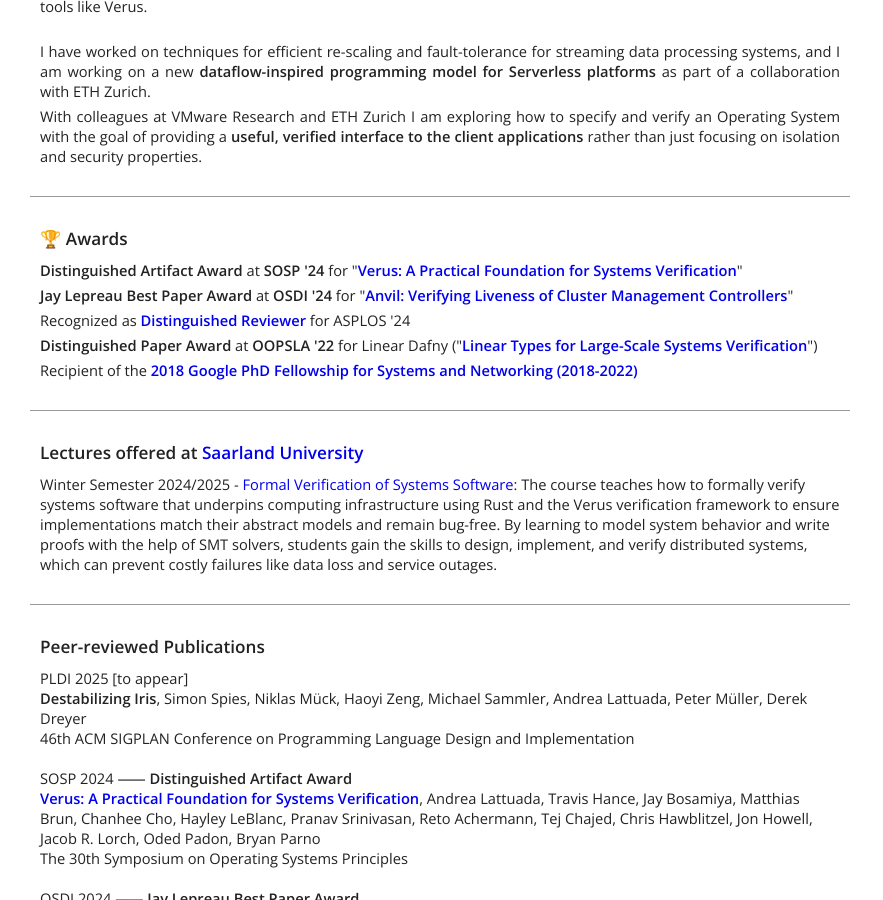
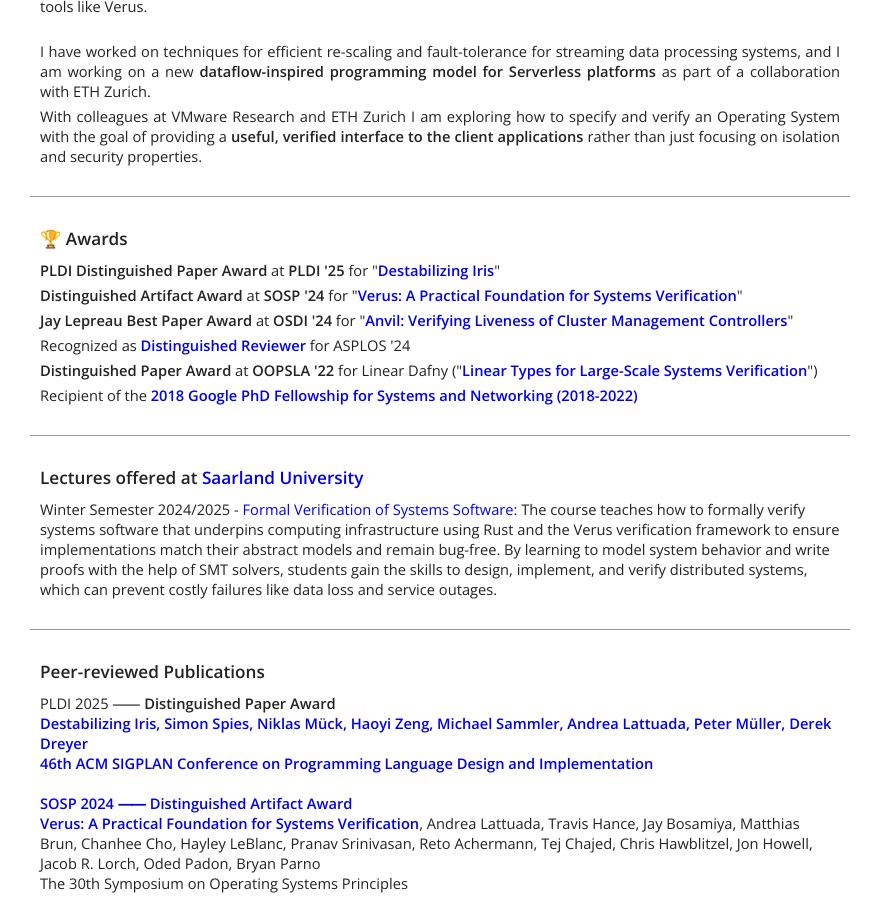
Before and after one commit to utaal/utaal.github.io, a Jekyll site: the page built from index.html, in a window 1280 px wide and 900 px high, scrolled down 779 px. Shown: the whole window, without its empty margins (0-883 px from the left). Built offline with Jekyll 4.4.1, drawn with Linux system fonts in a browser that asks for light colours; nearby versions of some CDN libraries.

Commit message:
add destabilizing iris

```diff
--- a/index.html
+++ b/index.html
@@ -87,6 +87,7 @@
         <div id="awards" class="main relative card">
           <h3>🏆 Awards</h3>
           <ul class="awards">
+            <li><b>PLDI Distinguished Paper Award</b> at <b>PLDI '25</b> for "<a href="https://iris-project.org/pdfs/2025-pldi-daenerys.pdf" class="paper-title">Destabilizing Iris</a>"</li>
             <li><b>Distinguished Artifact Award</b> at <b>SOSP '24</b> for "<a href="https://dl.acm.org/doi/10.1145/3694715.3695952" class="paper-title">Verus: A Practical Foundation for Systems Verification</a>"</li>
             <li><b>Jay Lepreau Best Paper Award</b> at <b>OSDI '24</b> for "<a href="https://www.usenix.org/conference/osdi24/presentation/sun-xudong" class="paper-title">Anvil: Verifying Liveness of Cluster Management Controllers</a>"</li>
             <li>Recognized as <b><a href="https://www.asplos-conference.org/asplos2024/distinguished-reviewers/">Distinguished Reviewer</a></b> for ASPLOS '24</li>
@@ -104,8 +105,8 @@
           <h3>Peer-reviewed Publications</h3>
           <ul class="resume">
             <li>
-                <div class="publication-year">PLDI 2025 [to appear]</div>
-                <div><span class="paper-title">Destabilizing Iris</span>, Simon Spies, Niklas Mück, Haoyi Zeng, Michael Sammler, Andrea Lattuada, Peter Müller, Derek Dreyer</div>
+                <div class="publication-year">PLDI 2025 ⸺<span style="font-weight: bold"> Distinguished Paper Award</span></div>
+                <div><a href="https://iris-project.org/pdfs/2025-pldi-daenerys.pdf" class="paper-title">Destabilizing Iris</span>, Simon Spies, Niklas Mück, Haoyi Zeng, Michael Sammler, Andrea Lattuada, Peter Müller, Derek Dreyer</div>
                 <div style="display: inline-block" class="publication-location">46th ACM SIGPLAN Conference on Programming Language Design and Implementation</div>
             </li>
             <li>
```
